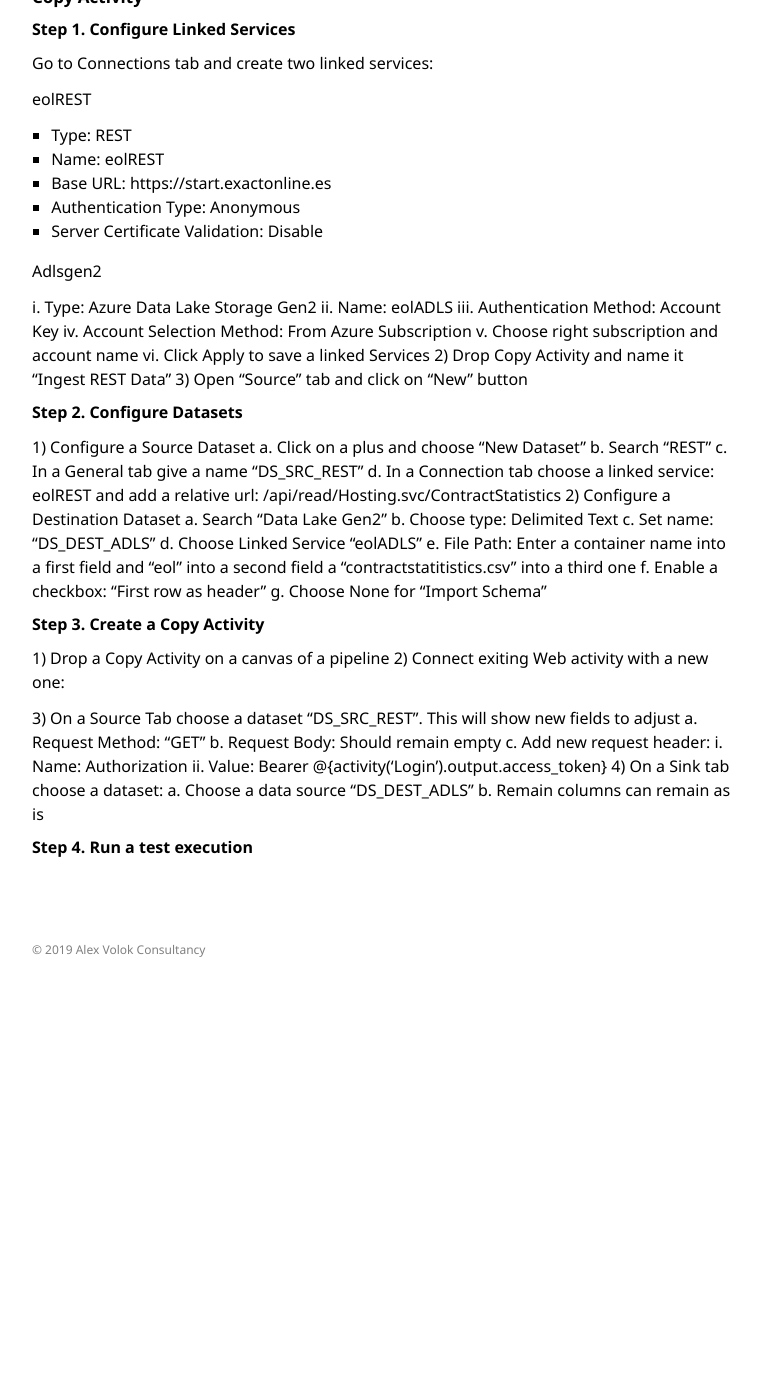
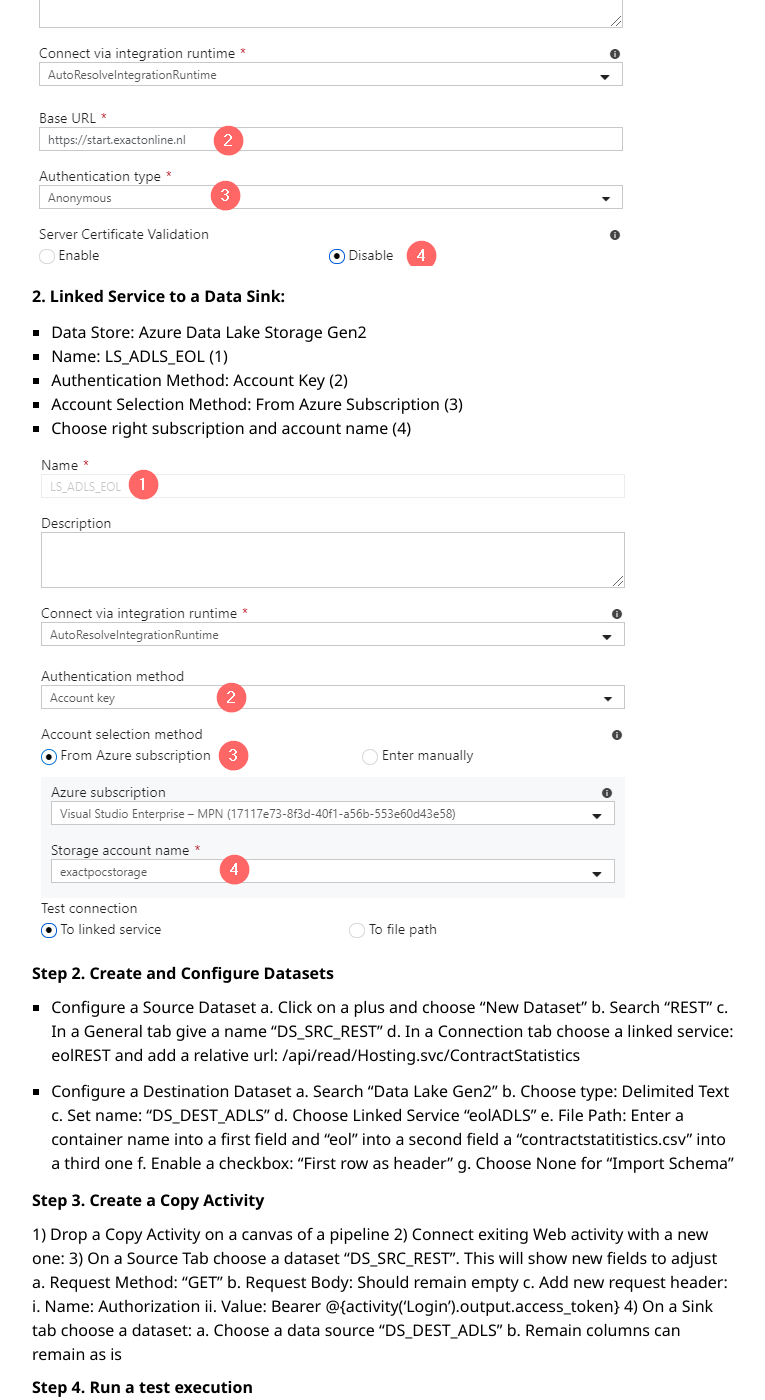
Before and after one commit to alexvolok/alexvolok.github.io, a Jekyll site: the page built from _posts/2019-12-13-adfv2-rest-api-part2-ingest-data.md, in a window 1280 px wide and 1400 px high, scrolled down 2121 px. Shown: the whole window, without its empty margins (257-1022 px from the left). Built offline with Jekyll 4.4.1, drawn with Linux system fonts in a browser that asks for light colours; some web fonts are replaced; before the commit the page ends 3128 px from its top, so only the background shows below that; some of the changed text lies outside the part shown.

Commit message:
latest adjustments

```diff
--- a/_posts/2019-12-13-adfv2-rest-api-part2-ingest-data.md
+++ b/_posts/2019-12-13-adfv2-rest-api-part2-ingest-data.md
@@ -37,86 +37,59 @@
 
 
 #### Making Copy Activity working
-To make a Copy activity working it is not enough just drop such object to a canvas. Following few steps to be performed one by one.
+To make a Copy activity working it is not enough just drop such object to a canvas, because Linked Services and Datasets are also requred. Following few steps covers these actions.
 
-##### Step 1. Configure Linked Services
+##### Step 1. Create and Configure Linked Services
 
-Go to Connections tab and create two linked services:
-One that references to REST API and a second to a storage account
+Go to Connections page (1) and click on "+ New" to create linked services:
 
-**LS_REST_EOL:**
 
- -	Type: REST
- - Name: LS_REST_EOL
- - Base URL: https://start.exactonline.es
- - Authentication Type: Anonymous
- - Server Certificate Validation: Disable
+<img src="/assets/images/posts/adf-rest-p2/step1-1.png" alt="Step 1.1" />
 
-**LS_ADLS_EOL:**
+**1. Linked Service to a Data Source:**
 
- - Type: Azure Data Lake Storage Gen2
- - Name: LS_ADLS_EOL
- - Authentication Method: Account Key
- - Account Selection Method: From Azure Subscription
- - Choose right subscription and account name
+ - Data Store: REST
+ - Name: LS_REST_EOL (1)
+ - Base URL: https://start.exactonline.nl (2)
+ - Authentication Type: Anonymous (3)
+ - Server Certificate Validation: Disable (4)
 
-to do:
- - add picture(s)
+<img src="/assets/images/posts/adf-rest-p2/step1-2.png" alt="Step 1.2" />
+
+**2. Linked Service to a Data Sink:**
+
+ - Data Store: Azure Data Lake Storage Gen2
+ - Name: LS_ADLS_EOL (1)
+ - Authentication Method: Account Key (2)
+ - Account Selection Method: From Azure Subscription (3)
+ - Choose right subscription and account name (4)
+
+<img src="/assets/images/posts/adf-rest-p2/step1-3.png" alt="Step 1.3" />
 
 
 
+##### Step 2. Create and Configure Datasets
+
+ 1. Configure a Source Dataset
+ a.	Click on a plus and choose “New Dataset”
+ b.	Search “REST”
+ c.	In a General tab give a name “DS_SRC_REST”
+ d.	In a Connection tab choose a linked service: eolREST and add a relative url: /api/read/Hosting.svc/ContractStatistics
+
+ 2.	Configure a Destination Dataset
+ a.	Search “Data Lake Gen2”
+ b.	Choose type: Delimited Text
+ c.	Set name: “DS_DEST_ADLS”
+ d.	Choose Linked Service “eolADLS”
+ e.	File Path: Enter a container name into a first field and “eol” into a second field a “contractstatitistics.csv” into a third one
+ f.	Enable a checkbox: “First row as header”
+ g.	Choose None for “Import Schema”
 
 
+##### Step 3. Create a Copy Activity
 
-<br />
-<br /><br /><br /><br /><br /><br /><br /><br /><br /><br /><br /><br /><br />
-
-
-#### Copy Activity
-
-##### Step 1. Configure Linked Services
-
-Go to Connections tab and create two linked services:
-
-eolREST
-
-   -	Type: REST
-   - Name: eolREST
-   - Base URL: https://start.exactonline.es
-   - Authentication Type: Anonymous
-  - Server Certificate Validation: Disable
-
-Adlsgen2
-
-i.	Type: Azure Data Lake Storage Gen2
-ii.	Name: eolADLS
-iii.	Authentication Method: Account Key
-iv.	Account Selection Method: From Azure Subscription
-v.	Choose right subscription and account name
-vi.	Click Apply to save a linked Services
-2)	Drop Copy Activity and name it “Ingest REST Data”
-3)	Open “Source” tab and click on “New” button
-
-##### Step 2. Configure Datasets
-
-1)	Configure a Source Dataset
-a.	Click on a plus and choose “New Dataset”
-b.	Search “REST”
-c.	In a General tab give a name “DS_SRC_REST”
-d.	In a Connection tab choose a linked service: eolREST and add a relative url: /api/read/Hosting.svc/ContractStatistics
-2)	Configure a Destination Dataset
-a.	Search “Data Lake Gen2”
-b.	Choose type: Delimited Text
-c.	Set name: “DS_DEST_ADLS”
-d.	Choose Linked Service “eolADLS”
-e.	File Path: Enter a container name into a first field and “eol” into a second field a “contractstatitistics.csv” into a third one
-f.	Enable a checkbox: “First row as header”
-g.	Choose None for “Import Schema”
-
-##### Step 3. Create a Copy Activity
 1)	Drop a Copy Activity on a canvas of a pipeline
 2)	Connect exiting Web activity with a new one:
-
 3)	On a Source Tab choose a dataset “DS_SRC_REST”. This will show new fields to adjust
 a.	Request Method: “GET”
 b.	Request Body: Should remain empty
@@ -127,4 +100,5 @@
 a.	Choose a data source “DS_DEST_ADLS”
 b.	Remain columns can remain as is
 
+
 ##### Step 4. Run a test execution
```
Also changed, not shown: other parts of _posts/2019-12-13-adfv2-rest-api-part2-ingest-data.md (+2 -2 lines), _posts/2019-12-11-adfv2-rest-api-part1-oauth2.md (+1 -1 lines), assets/images/posts/adf-rest-p2/step1-1.png (added), assets/images/posts/adf-rest-p2/step1-2.png (added), assets/images/posts/adf-rest-p2/step1-3.png (added).
